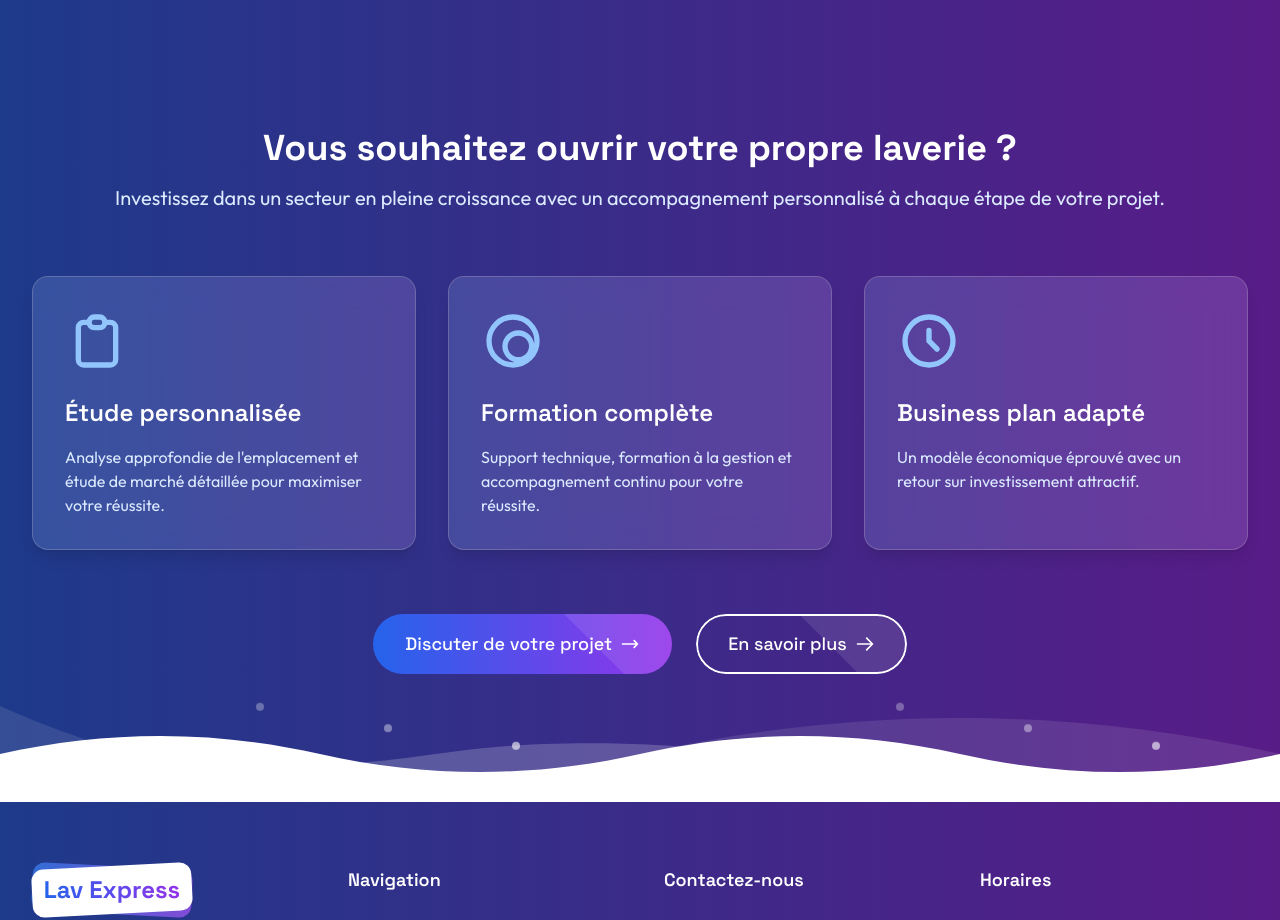
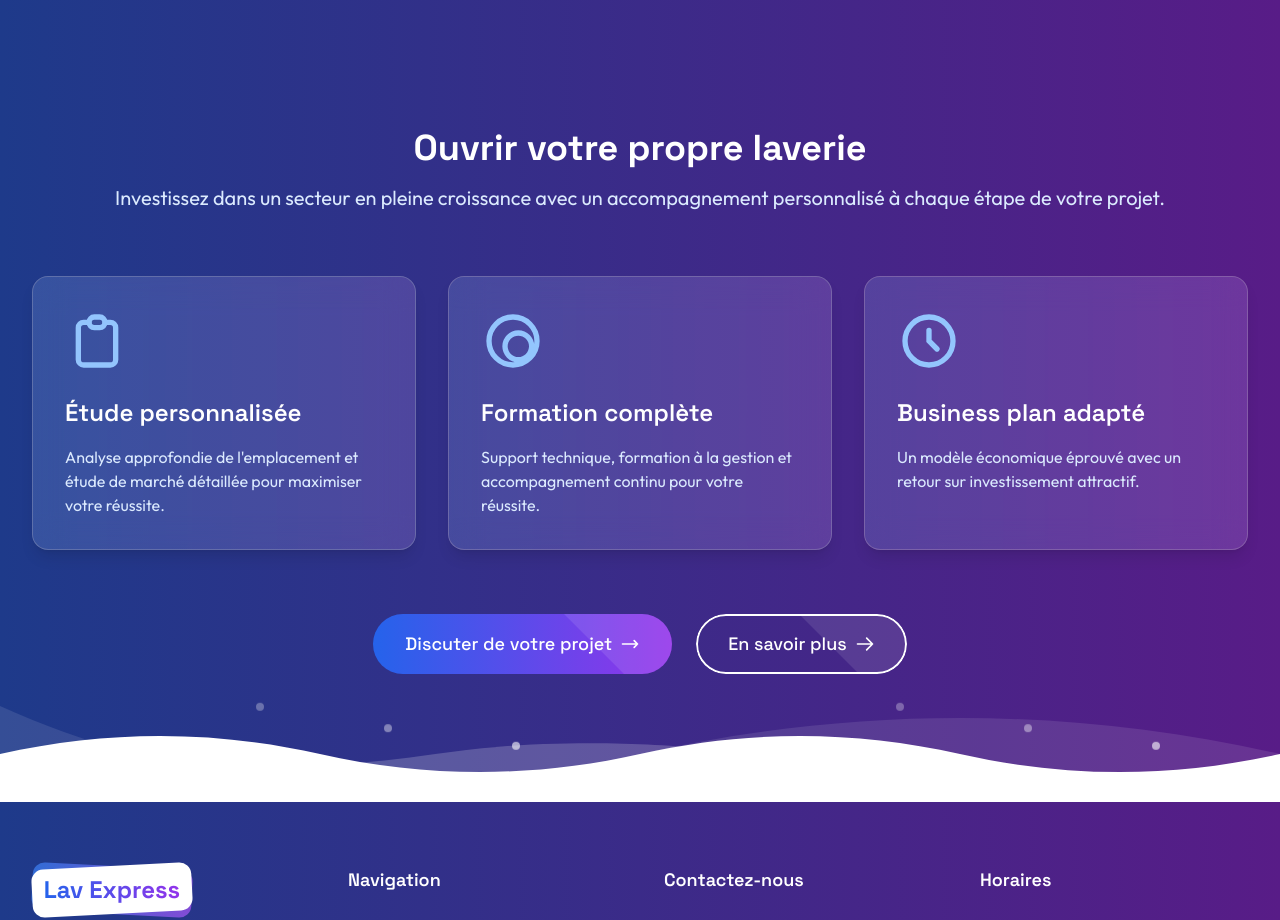
Before and after one commit to blebar25/lavexpress, a React (Vite) app: page / in a window 1280 px wide. Shown: the part 3940-4860 px from the top of the page. Built offline with nearby package versions, Linux system fonts and the light colour scheme.

Commit message:
refactor: Simplification du titre de la section entrepreneur

```diff
--- a/src/App.tsx
+++ b/src/App.tsx
@@ -588,7 +588,7 @@ export default function App() {
               viewport={{ once: true }}
               transition={{ duration: 0.6, delay: 0.2 }}
             >
-              <h2 className="text-4xl font-bold text-white mb-4">Vous souhaitez ouvrir votre propre laverie ?</h2>
+              <h2 className="text-4xl font-bold text-white mb-4">Ouvrir votre propre laverie</h2>
               <p className="text-xl text-blue-100">Investissez dans un secteur en pleine croissance avec un accompagnement personnalisé à chaque étape de votre projet.</p>
             </motion.div>
 
```
